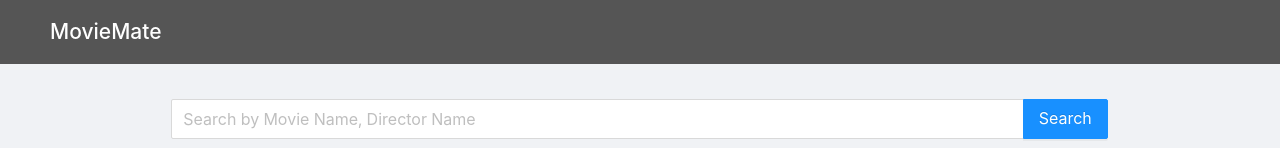
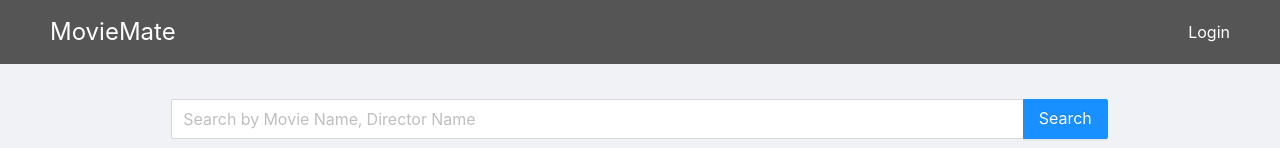
Before and after one commit to zilurrane/movie-mate-ui, a React (Create React App) app: page / in a window 1280 px wide. Shown: the top 148 px of the page. Built offline with nearby package versions, Linux system fonts and the light colour scheme; no server answers.

Commit message:
Added login link

```diff
--- a/src/App.css
+++ b/src/App.css
@@ -2,10 +2,18 @@
 
 .header {
   background-color: #555;
+  display: flex;
+  justify-content: space-between;
 }
 
-.header h1 {
+.header .title {
   color: #FFF;
+  font-size: 24px;
+}
+
+.header .user-login a {
+  color: #FFF;
+  font-size: 16px;
 }
 
 .movie-container {
--- a/src/containers/Layout/Header.js
+++ b/src/containers/Layout/Header.js
@@ -2,7 +2,10 @@ import { Layout } from 'antd';
 
 function Header() {
     return <Layout.Header className="header">
-        <h1 color="title">MovieMate</h1>
+        <div className="title">MovieMate</div>
+        <div className="user-login">
+            <a>Login</a>
+        </div>
     </Layout.Header>
 }
 
```
